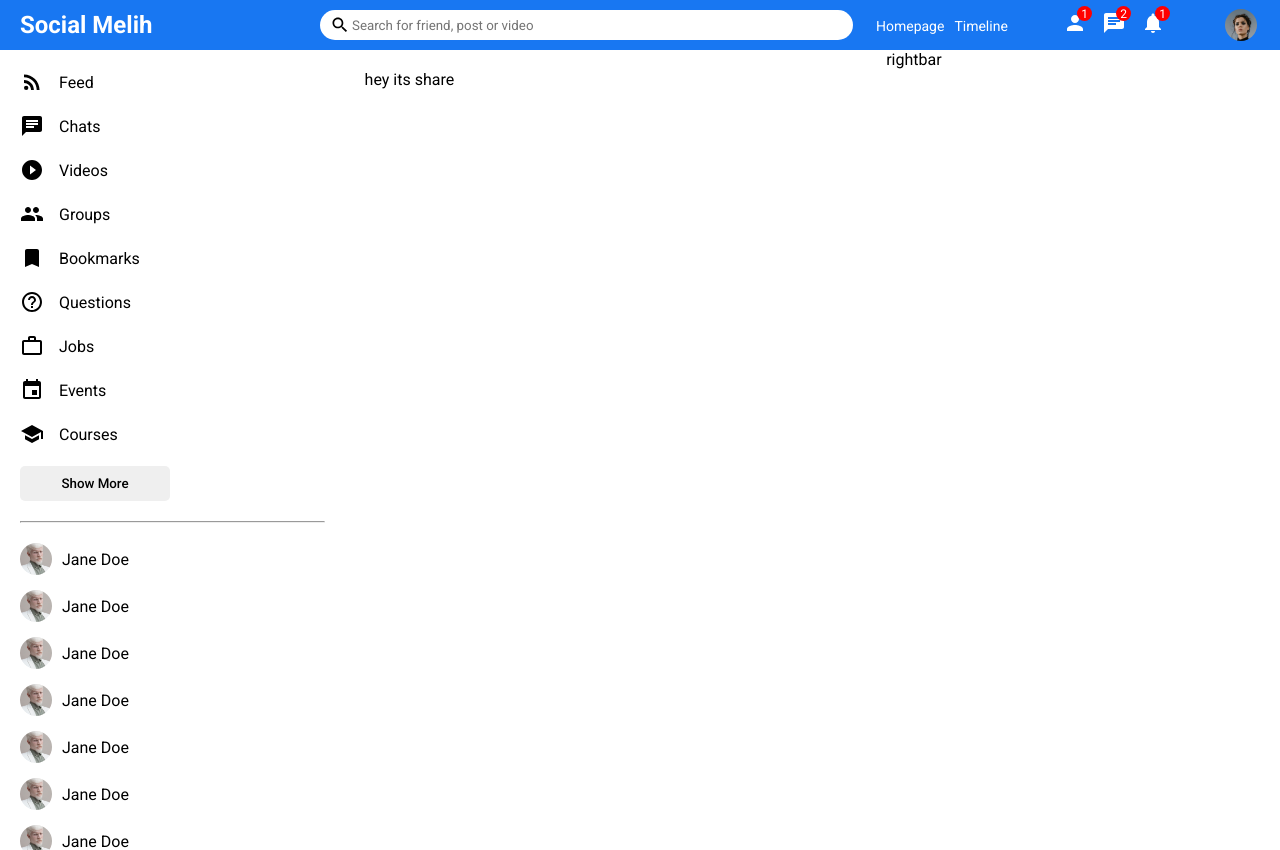
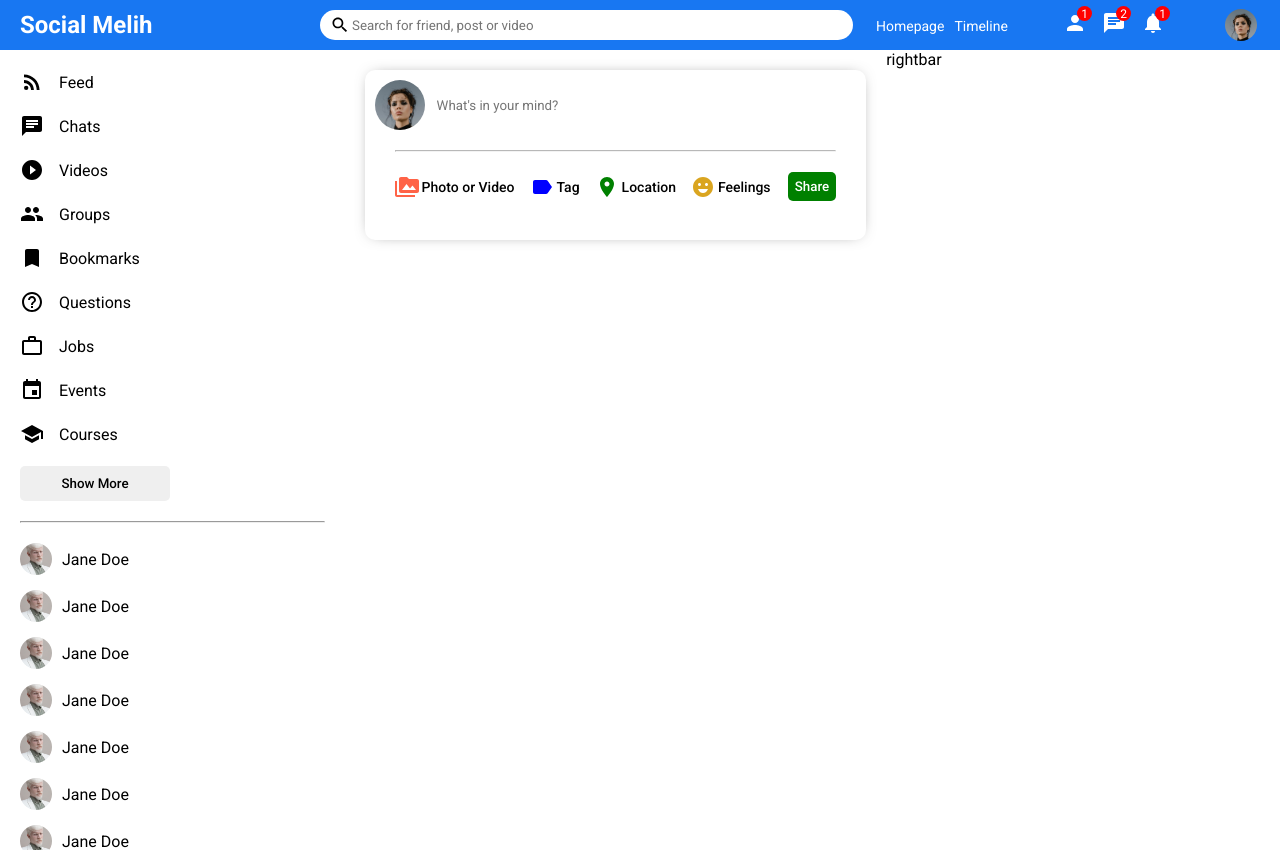
Before and after one commit to yenilikci/MERN-SocialMedia, a React (Create React App) app in the folder ui/: page / in a window 1280 px wide. Built offline with nearby package versions, Linux system fonts and the light colour scheme.

Commit message:
Share bileşenine gerekli jsx'ler yazıldı ve stillendirmesi share.css içerisinde tamamlandı

```diff
--- a/ui/src/components/share/Share.jsx
+++ b/ui/src/components/share/Share.jsx
@@ -1,10 +1,38 @@
-import React from 'react'
-import "./share.css"
+import React from "react";
+import "./share.css";
+import { PermMedia, Label, Room, EmojiEmotions } from "@material-ui/icons";
 
 export default function Share() {
-    return (
-        <div>
-            hey its share
+  return (
+    <div className="share">
+      <div className="shareWrapper">
+        <div className="shareTop">
+          <img className="shareProfileImg" src="/assets/person/1.jpeg" alt="" />
+          <input placeholder="What's in your mind?" className="shareInput" />
         </div>
-    )
+        <hr className="shareHr" />
+        <div className="shareBottom">
+          <div className="shareOptions">
+            <div className="shareOption">
+              <PermMedia htmlColor="tomato" className="shareIcon" />
+              <span className="shareOptionText">Photo or Video</span>
+            </div>
+            <div className="shareOption">
+              <Label htmlColor="blue" className="shareIcon" />
+              <span className="shareOptionText">Tag</span>
+            </div>
+            <div className="shareOption">
+              <Room htmlColor="green" className="shareIcon" />
+              <span className="shareOptionText">Location</span>
+            </div>
+            <div className="shareOption">
+              <EmojiEmotions htmlColor="goldenrod" className="shareIcon" />
+              <span className="shareOptionText">Feelings</span>
+            </div>
+          </div>
+          <button className="shareButton">Share</button>
+        </div>
+      </div>
+    </div>
+  );
 }
--- a/ui/src/components/share/share.css
+++ b/ui/src/components/share/share.css
@@ -0,0 +1,77 @@
+.share {
+  width: 100%;
+  height: 170px;
+  border-radius: 10px;
+  -webkit-box-shadow: 0px 0px 16px -8px rgba(0, 0, 0, 0.68);
+  box-shadow: 0px 0px 16px -8px rgba(0, 0, 0, 0.68);
+}
+
+.shareWrapper {
+  padding: 10px;
+}
+
+.shareTop {
+  display: flex;
+  align-items: center;
+}
+
+.shareProfileImg {
+  width: 50px;
+  height: 50px;
+  border-radius: 50%;
+  object-fit: cover;
+  margin-right: 10px;
+}
+
+.shareInput {
+  border: none;
+  width: 80%;
+}
+
+.shareInput:focus {
+  outline: none;
+}
+
+.shareHr {
+  margin: 20px;
+  opacity: 0.7;
+}
+
+.shareBottom {
+  display: flex;
+  align-items: center;
+  justify-content: space-between;
+}
+
+.shareOptions {
+  display: flex;
+  margin-left: 20px;
+}
+
+.shareOption {
+  display: flex;
+  align-items: center;
+  margin-right: 15px;
+  cursor: pointer;
+}
+
+.shareIcon {
+  font-size: 18px;
+  margin-right: 3px !important;
+}
+
+.shareOptionText {
+  font-size: 14px;
+  font-weight: 500;
+}
+
+.shareButton {
+  border: none;
+  padding: 7px;
+  border-radius: 5px;
+  background-color: green;
+  font-weight: 500;
+  margin-right: 20px;
+  cursor: pointer;
+  color: white;
+}
```
